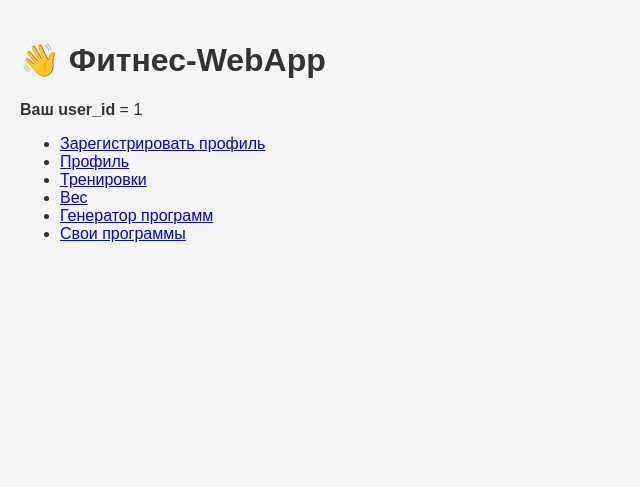
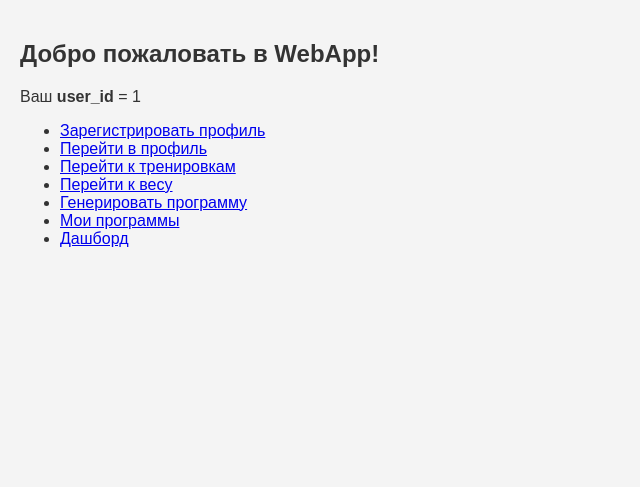
Before and after one commit to reallyaye/botreaalyaye, a FastAPI app: template webapp/templates/home.html in a window 1280 px wide. Shown: the part 137-624 px from the top of the page, without its empty margins (0-640 px from the left). Run offline with FastAPI, Linux system fonts and the light colour scheme; the template is opened without the code that fills it: most values are stand-ins (such as "Sample title", 1, 10 or a date in 2020).

Commit message:
Enhance program generation templates; add goal and type selection, improve user interface elements

```diff
--- a/webapp/main.py
+++ b/webapp/main.py
@@ -126,11 +126,16 @@ async def weight_add(
 
 @app.get("/programs", response_class=HTMLResponse)
 async def programs_home(request: Request, user_id: int = Depends(require_user)):
+    goals = list_goals()
+    # для первого значения goals[0] получаем список типов
+    types = list_types(goals[0]) if goals else []
     return templates.TemplateResponse("programs.html", {
         "request": request,
-        "goals": list_goals(),
-        "user_id": user_id
+        "user_id": user_id,
+        "goals": goals,
+        "types": types
     })
+
 
 @app.post("/programs/generate", response_class=HTMLResponse)
 async def programs_generate(
--- a/webapp/templates/home.html
+++ b/webapp/templates/home.html
@@ -1,15 +1,17 @@
+{# webapp/templates/home.html #}
 {% extends "base.html" %}
 
 {% block content %}
-  <h1>👋 Фитнес-WebApp</h1>
-  {% set uid = user_id %}
-  <p><strong>Ваш user_id</strong> = {{ uid }}</p>
+  <h2>Добро пожаловать в WebApp!</h2>
+  <p>Ваш <strong>user_id</strong> = {{ user_id }}</p>
+
   <ul>
-    <li><a href="/register?user_id={{ uid }}">Зарегистрировать профиль</a></li>
-    <li><a href="/profile?user_id={{ uid }}">Профиль</a></li>
-    <li><a href="/workouts?user_id={{ uid }}">Тренировки</a></li>
-    <li><a href="/weight?user_id={{ uid }}">Вес</a></li>
-    <li><a href="/programs?user_id={{ uid }}">Генератор программ</a></li>
-    <li><a href="/programs/custom?user_id={{ uid }}">Свои программы</a></li>
+    <li><a href="/register?user_id={{ user_id }}">Зарегистрировать профиль</a></li>
+    <li><a href="/profile?user_id={{ user_id }}">Перейти в профиль</a></li>
+    <li><a href="/workouts?user_id={{ user_id }}">Перейти к тренировкам</a></li>
+    <li><a href="/weight?user_id={{ user_id }}">Перейти к весу</a></li>
+    <li><a href="/programs?user_id={{ user_id }}">Генерировать программу</a></li>
+    <li><a href="/programs/custom?user_id={{ user_id }}">Мои программы</a></li>
+    <li><a href="/dashboard?user_id={{ user_id }}">Дашборд</a></li>
   </ul>
 {% endblock %}
```
Also changed, not shown: webapp/templates/programs.html (+20 -10 lines), webapp/templates/programs_result.html (+8 -6 lines).
